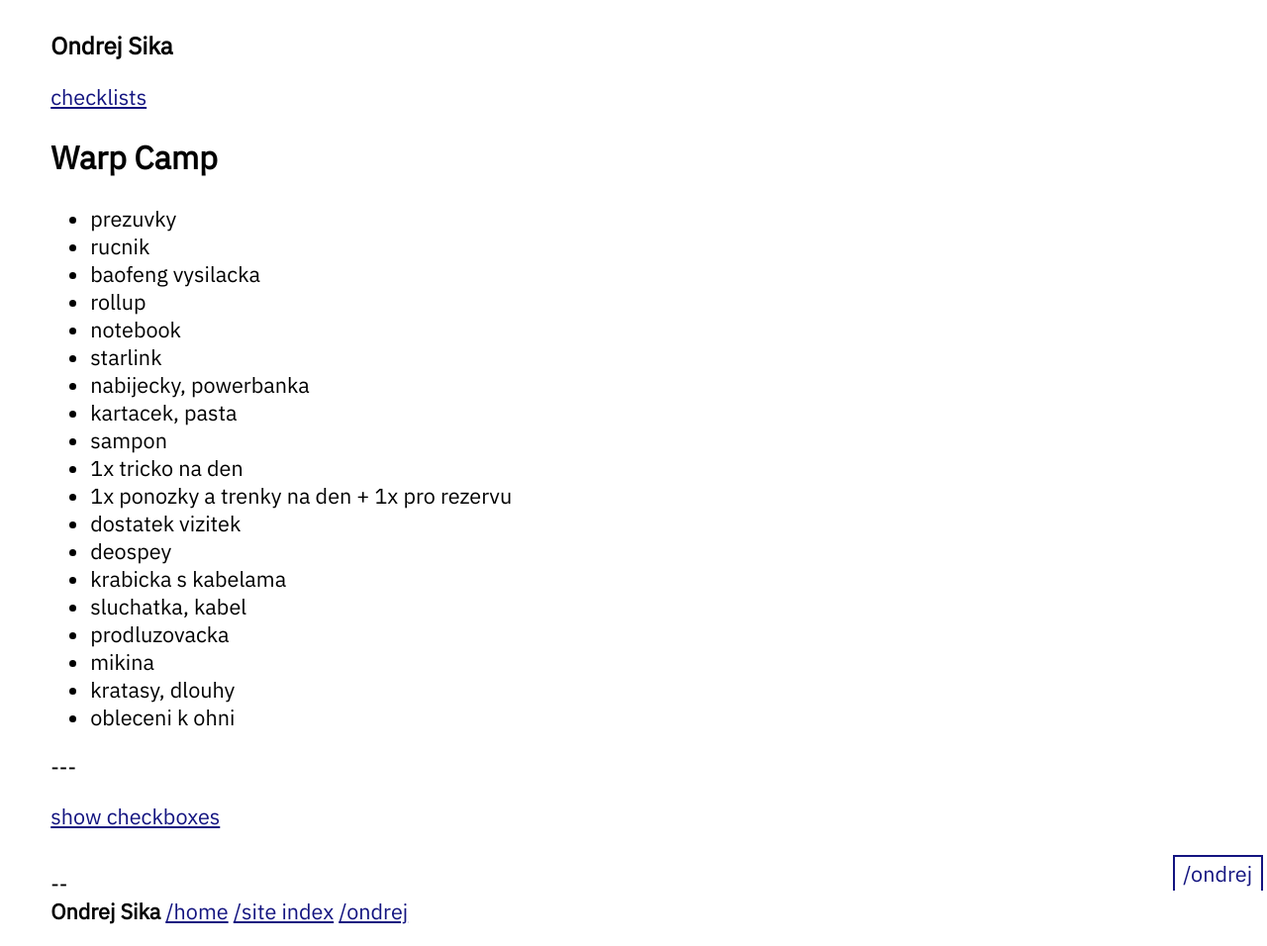
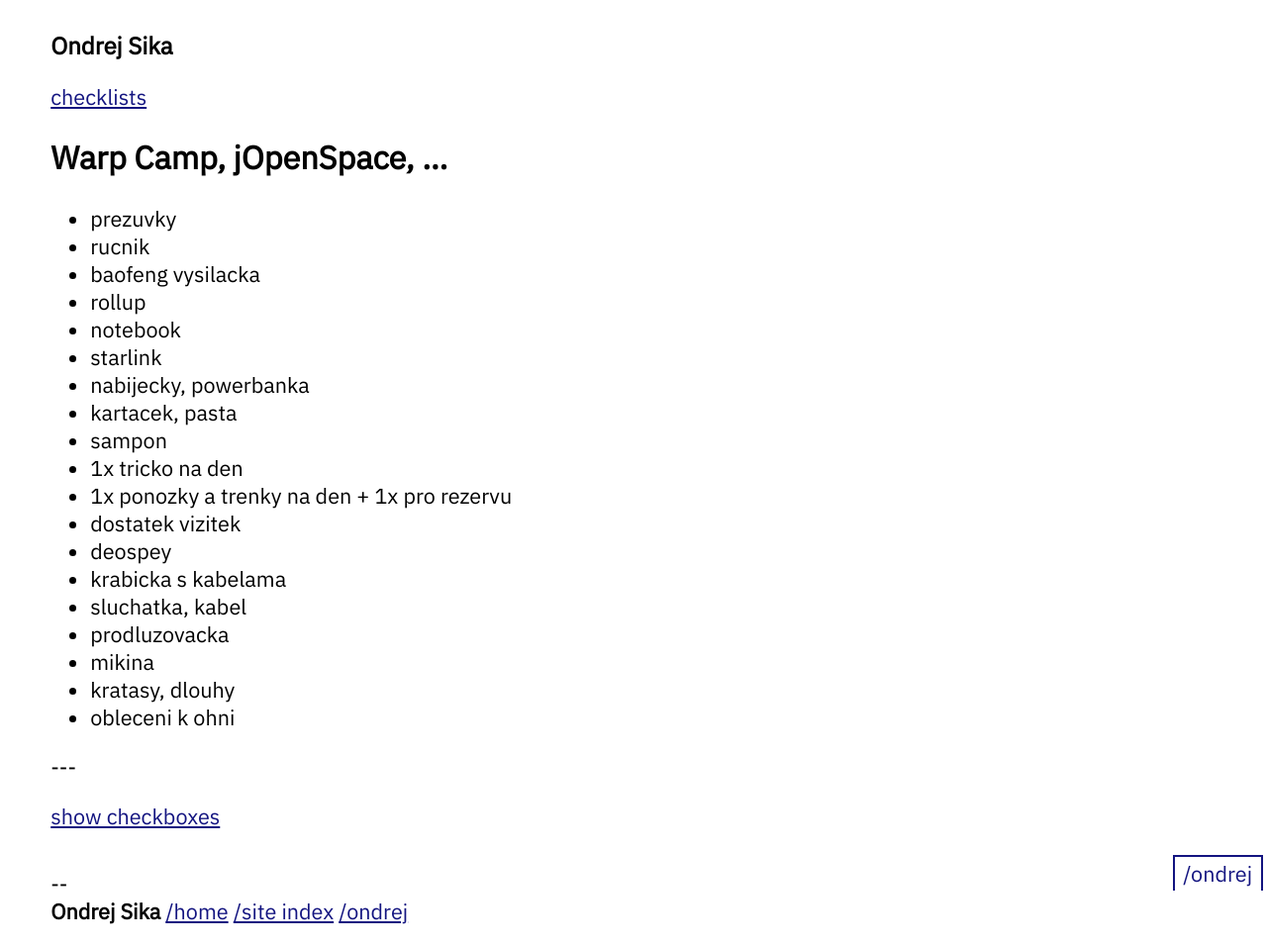
Before and after one commit to ondrejsika/ondrejsika.com, a Jekyll site: the page built from ondrej/checklists/warpcamp.md, in a window 1280 px wide. Shown: the whole page at 99% size. Built offline with Jekyll 4.4.1, drawn with Linux system fonts in a browser that asks for light colours.

Commit message:
feat(ondrej/checklists/warpcamp): Rename to Warp Camp, jOpenSpace, ...

```diff
--- a/ondrej/checklists/warpcamp.md
+++ b/ondrej/checklists/warpcamp.md
@@ -1,6 +1,6 @@
 ---
 layout: default_checklists
-title: Warp Camp
+title: Warp Camp, jOpenSpace, ...
 ---
 
 [checklists](.)
```
Also changed, not shown: ondrej/checklists/index.md (+1 -1 lines).
